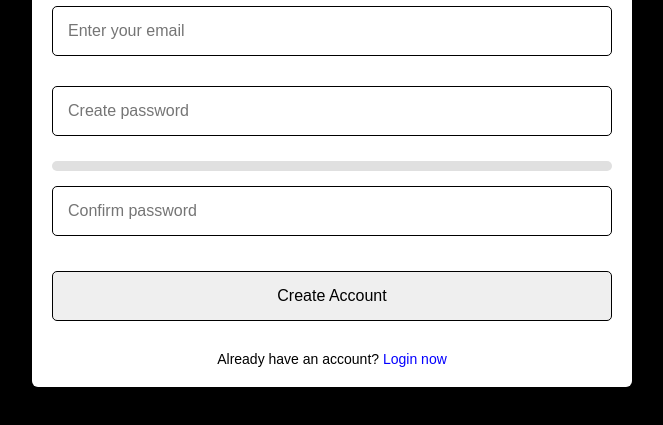
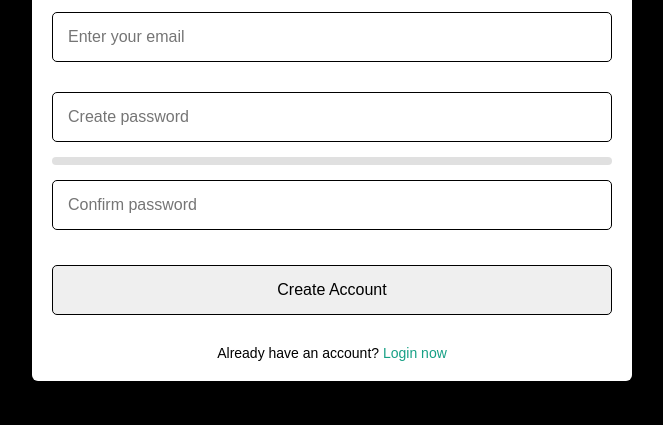
Before and after one commit to eloynelson/SPA-PASSWORD-MANAGeMENT, a plain HTML site: page index.html in a window 1280 px wide. Both pictures are taken after a click on the link "Sign up". Shown: the part 293-718 px from the top of the page, without its empty margins (308-971 px from the left). Drawn offline with Linux system fonts and the light colour scheme.

Commit message:
Update psafe.css

```diff
--- a/psafe.css
+++ b/psafe.css
@@ -24,7 +24,6 @@ body {
     text-align: center;
 }
 
-/* Form Styles */
 .form-section h1,
 .form-section h2 {
     font-size: 50px;
@@ -68,22 +67,49 @@ body {
     background: #5f5f5f;
 }
 
-/* Password Strength Indicator */
-#password-strength {
-    margin-top: 10px;
-    height: 10px;
-    width: 100%;
-    background-color: #e0e0e0;
-    border-radius: 5px;
+.input-group {
+    display: flex;
+    gap: 8px;
+    margin-bottom: 15px;
 }
 
-#password-strength span {
+#generate-password {
+    width: 100px;
+    background: #16a085;
+    color: white;
+    border: none;
+    border-radius: 5px;
+    cursor: pointer;
+}
+
+#generate-password:hover {
+    background: #138d75;
+}
+
+#password-strength,
+#new-password-strength {
+    height: 8px;
+    background: #e0e0e0;
+    border-radius: 4px;
+    margin-bottom: 15px;
+    overflow: hidden;
+}
+
+.strength-bar {
     display: block;
     height: 100%;
-    border-radius: 5px;
+    width: 0%;
+    transition: width 0.3s, background 0.3s;
 }
 
-/* Password Display Section */
+.strength-text {
+    font-size: 12px;
+    display: block;
+    text-align: right;
+    margin-top: 4px;
+    color: #666;
+}
+
 .password-display {
     display: flex;
     flex-direction: column;
@@ -158,7 +184,7 @@ body {
 }
 
 .logout-btn {
-    background: #d30000;
+
     color: rgb(50, 255, 5);
     padding: 10px 20px;
     border-radius: 5px;
@@ -169,7 +195,7 @@ body {
 }
 
 .logout-btn:hover {
-    background: #b700ff;
+    background: #000000;
 }
 
 .text {
@@ -182,7 +208,7 @@ body {
 }
 
 .text a {
-    color: #0400ff;
+    color: #16a085;
     text-decoration: none;
 }
 
```
